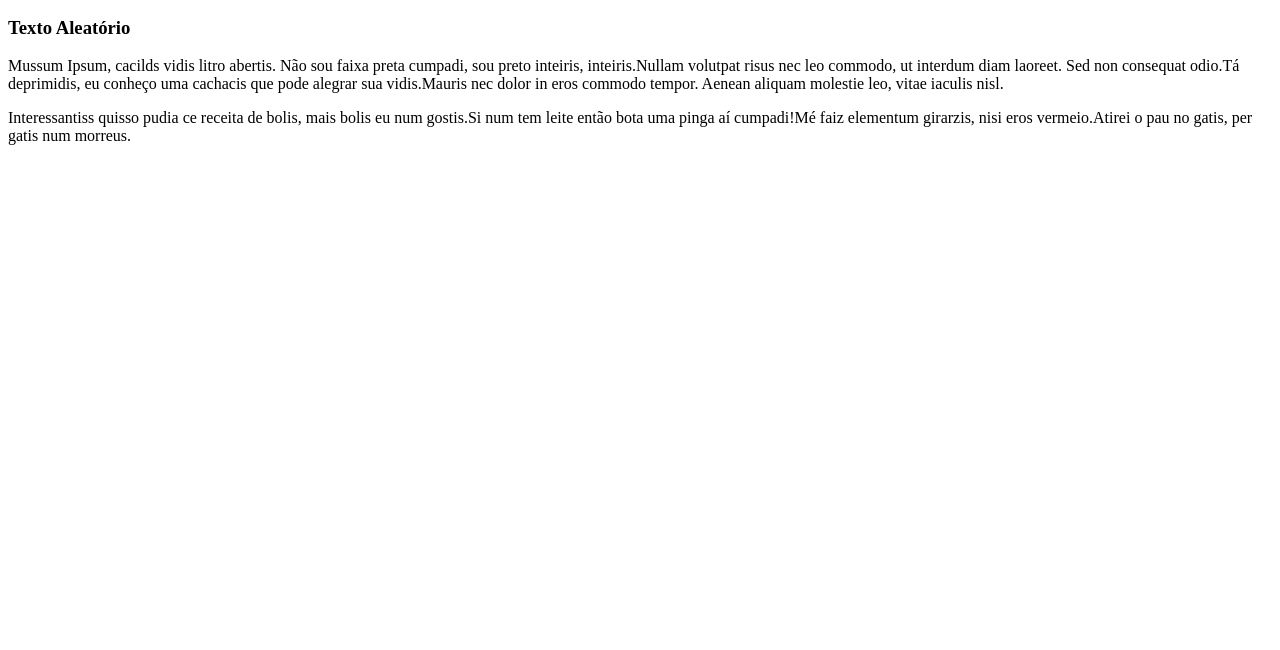
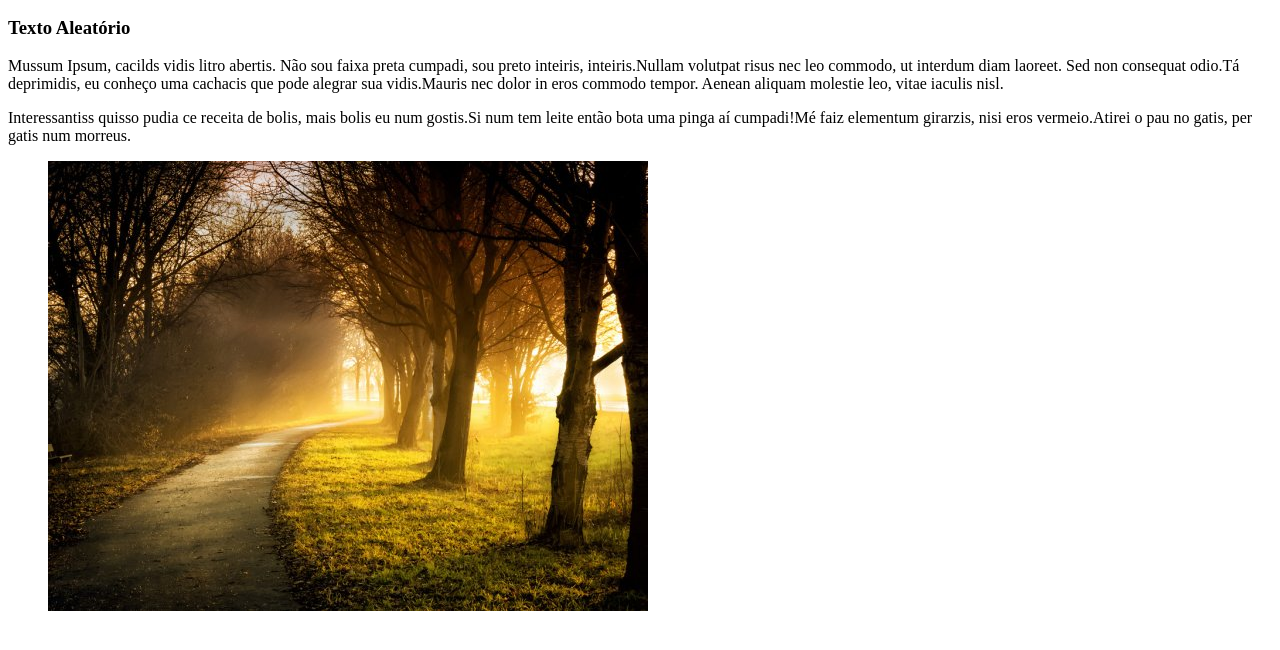
Before and after one commit to MauroBHjr/SenacDevN211frontEndAula06, a plain HTML site: page index.html in a window 1280 px wide. Shown: the part 136-786 px from the top of the page. Drawn offline with Linux system fonts and the light colour scheme.

Commit message:
Insirida primeira imagem com alt funcionando

```diff
--- a/index.html
+++ b/index.html
@@ -31,7 +31,7 @@
 				<p>Interessantiss quisso pudia ce receita de bolis, mais bolis eu num gostis.Si num tem leite então bota uma pinga aí cumpadi!Mé faiz elementum girarzis, nisi eros vermeio.Atirei o pau no gatis, per gatis num morreus.</p>
 			</article>
 			<figure>
-
+				<img src="./imagens/caminho.jpg" alt="Imagem caminho entre árvores"
 			</figure>
 		</section>
 
```
